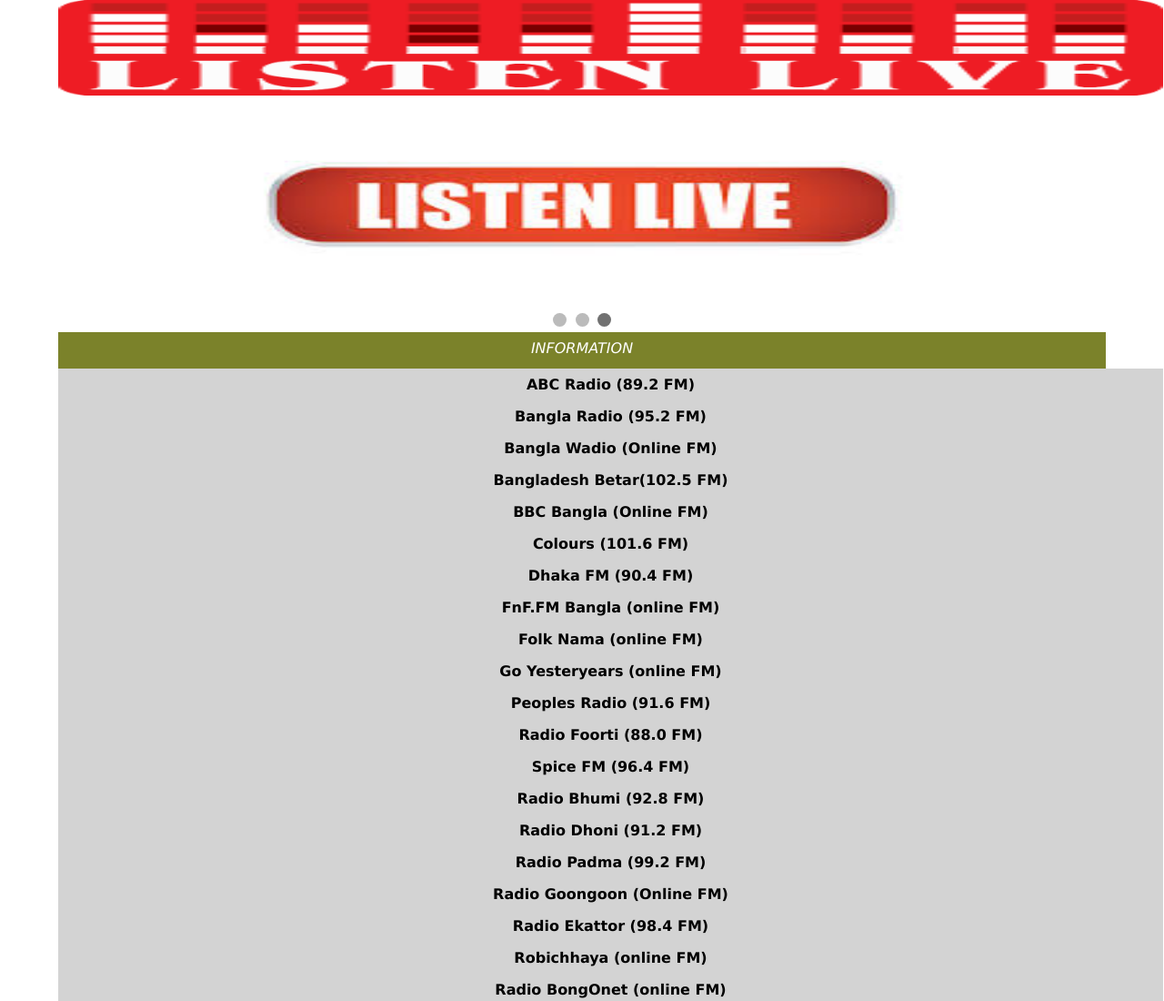
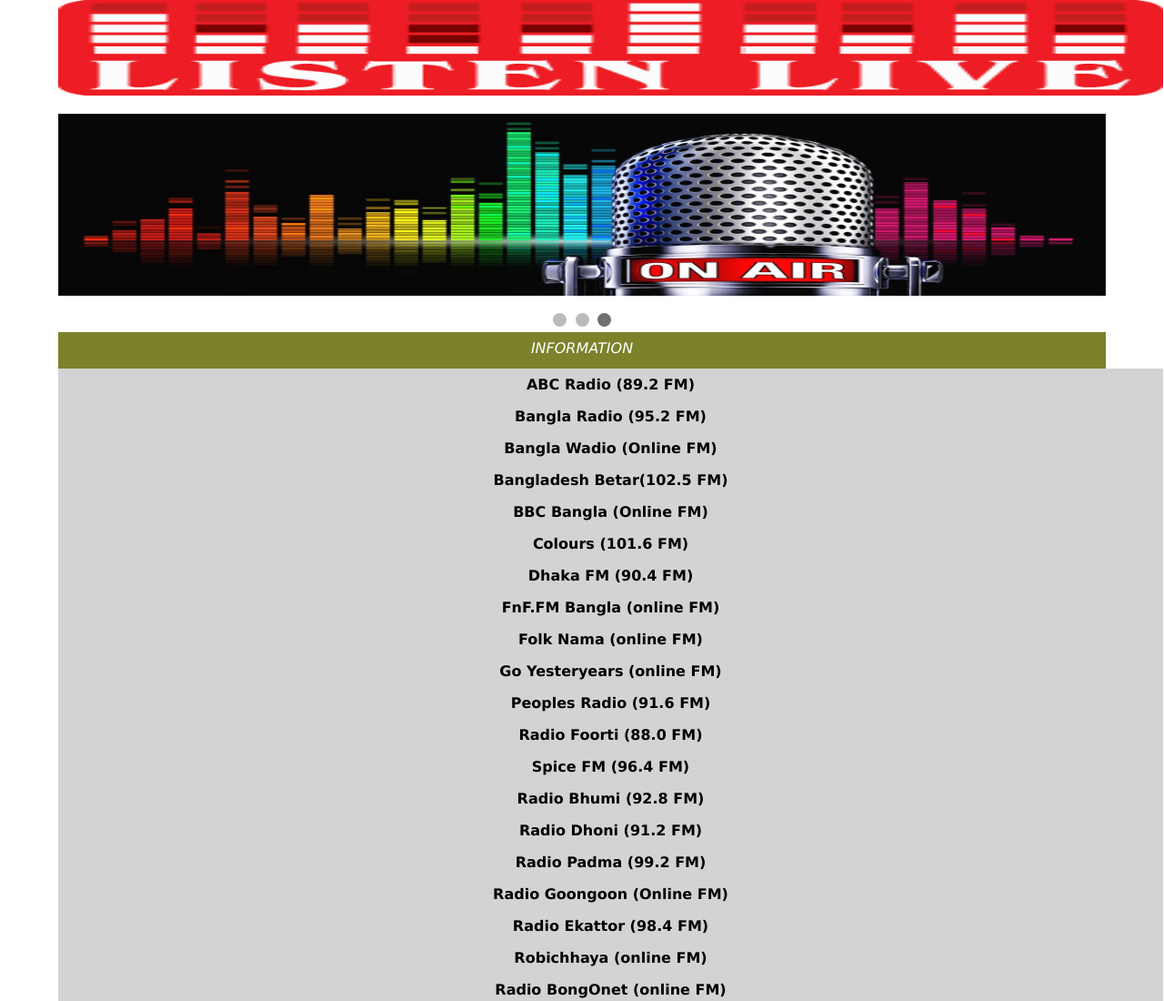
Before and after one commit to forhad96rion/5.1-FM-2nd-Page, a plain HTML site: page index.html in a window 1280 px wide. Shown: the top 1100 px of the page at 91% size. Drawn offline with Linux system fonts and the light colour scheme.

Commit message:
Update index.html

```diff
--- a/index.html
+++ b/index.html
@@ -223,7 +223,7 @@ img {vertical-align: middle;}
 
 <div class="mySlides fade">
   <div class="numbertext"></div>
-  <img src="images52.jpg" style="width:100%;height:200px;">
+  <img src="Cover2.jpg" style="width:100%;height:200px;">
   <div class="text"></div>
 </div>
 
```
